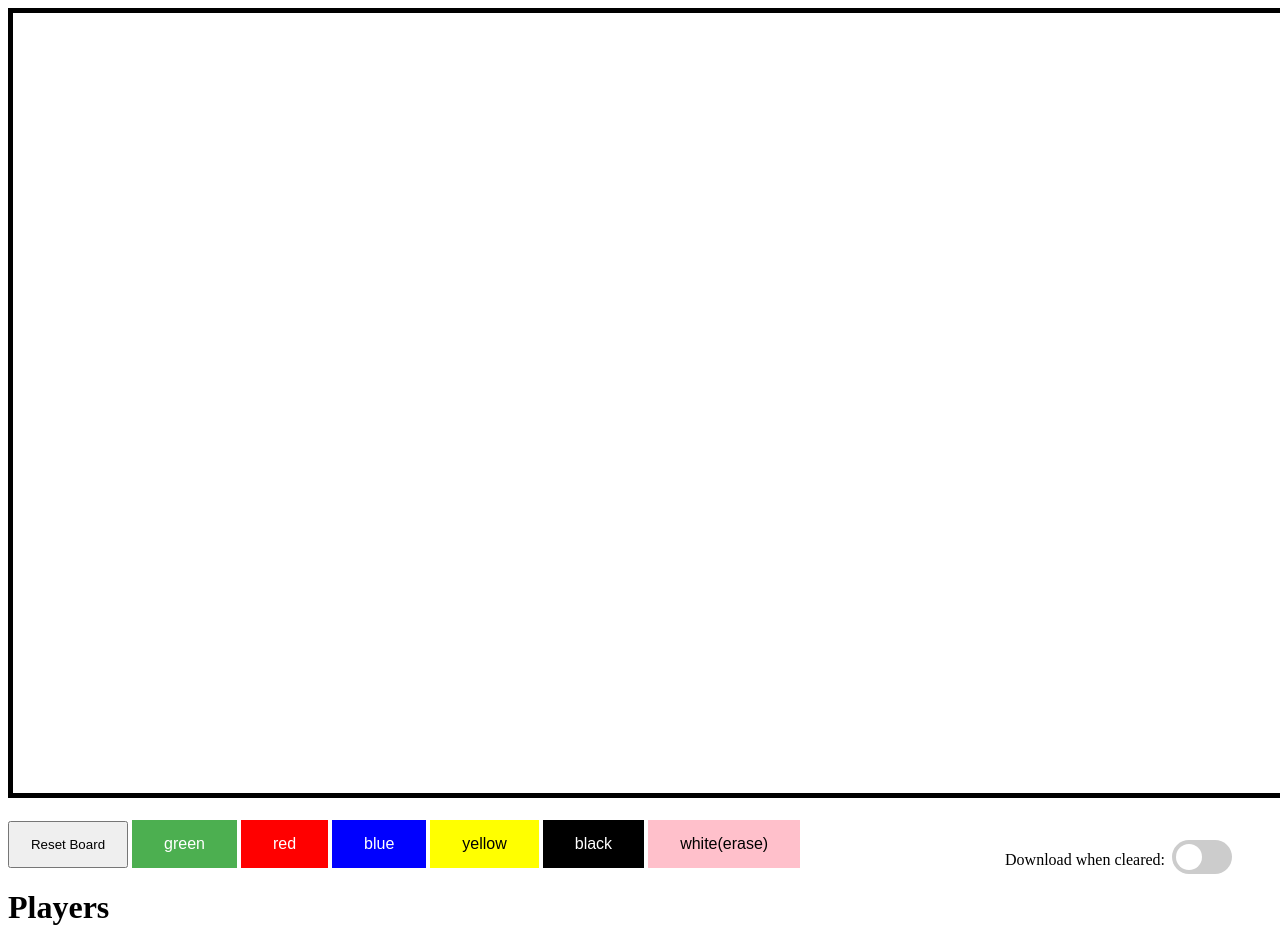
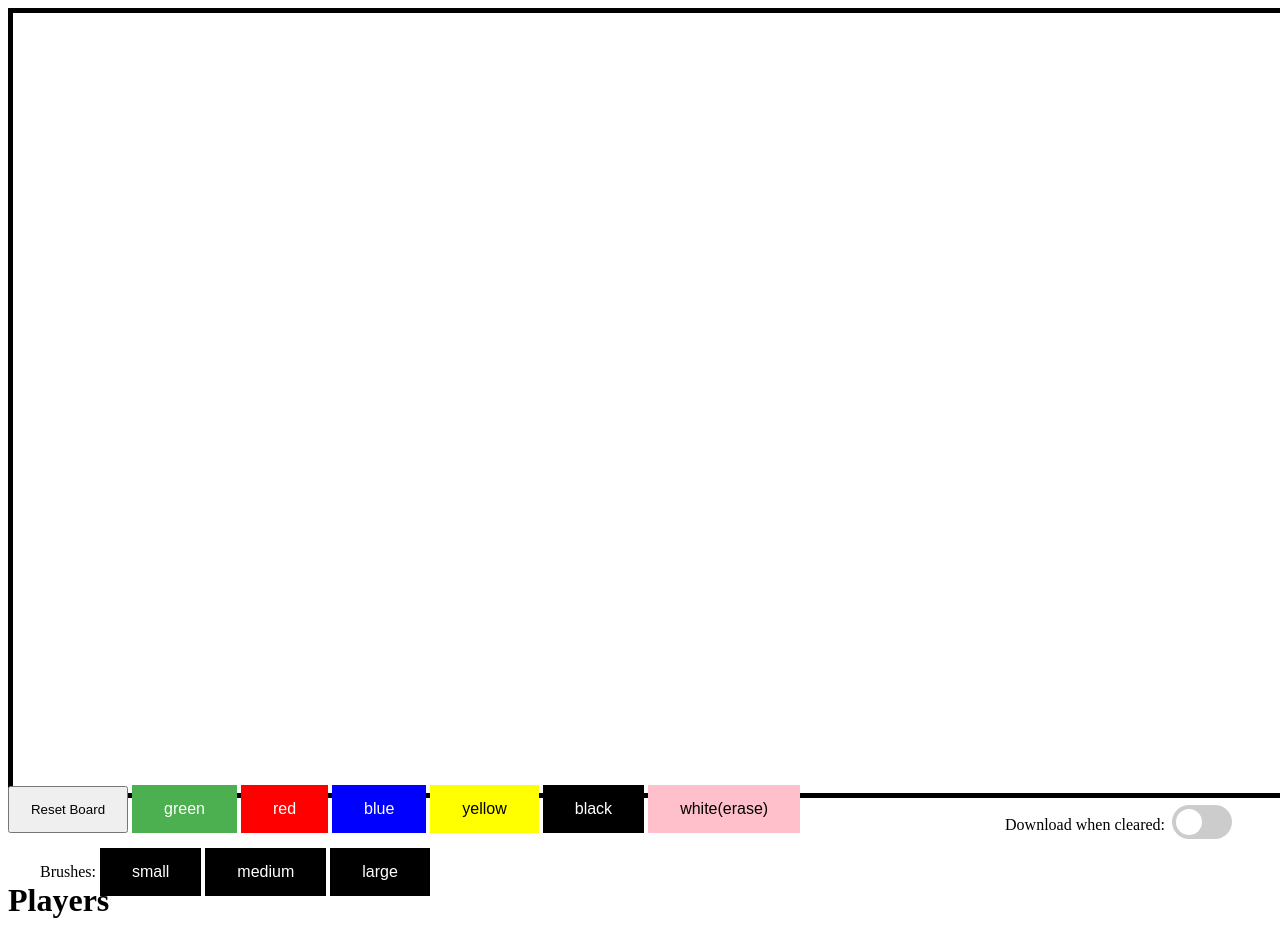
Before and after one commit to EvanKilloran/Draw-Together, a website: page index.html in a window 1280 px wide. Shown: the top 948 px of the page. Drawn offline with nearby package versions, Linux system fonts and the light colour scheme; no server answers.

Commit message:
added brush sizes

```diff
--- a/index.html
+++ b/index.html
@@ -10,7 +10,7 @@
   </head>
   <body>
     <canvas id="canvas"></canvas><br/><br/>
-	<div>
+	<div id = "buttonsdiv">
 		<button onclick="boardReset()" style="width:120px;height:47px;" id = "button">Reset Board</button>
 		<button class="colorpick" id="green" onclick="changeColor('green')">green</button>
 		<button class="colorpick" id="red" onclick="changeColor('red')">red</button>
@@ -24,6 +24,12 @@
 		</label>
 			<a id="link"></a>
 				<p class="colorpick" style="color:black;float:right;"> Download when cleared: </p>
+		<div class ="colorpick" id = "right">
+			<p style="display:inline;color:black;"> Brushes: </p>
+			<button class = "sizepick"  onclick="changeSize(5)">small</button>
+			<button class = "sizepick"  onclick="changeSize(10)">medium</button>
+			<button class = "sizepick"  onclick="changeSize(20)">large</button>
+		</div>
 		</br>
 	</div>
 	<h1 class="higher"> Players </h1>
```
